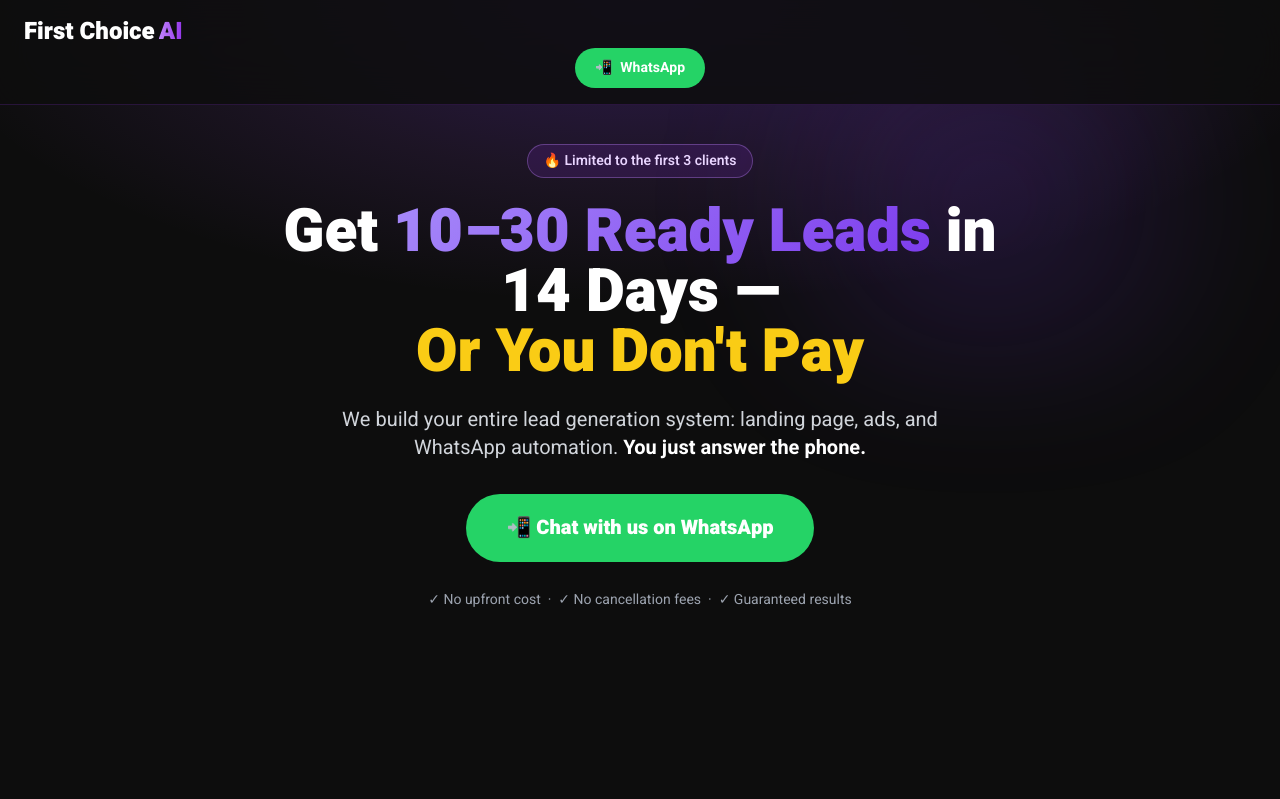
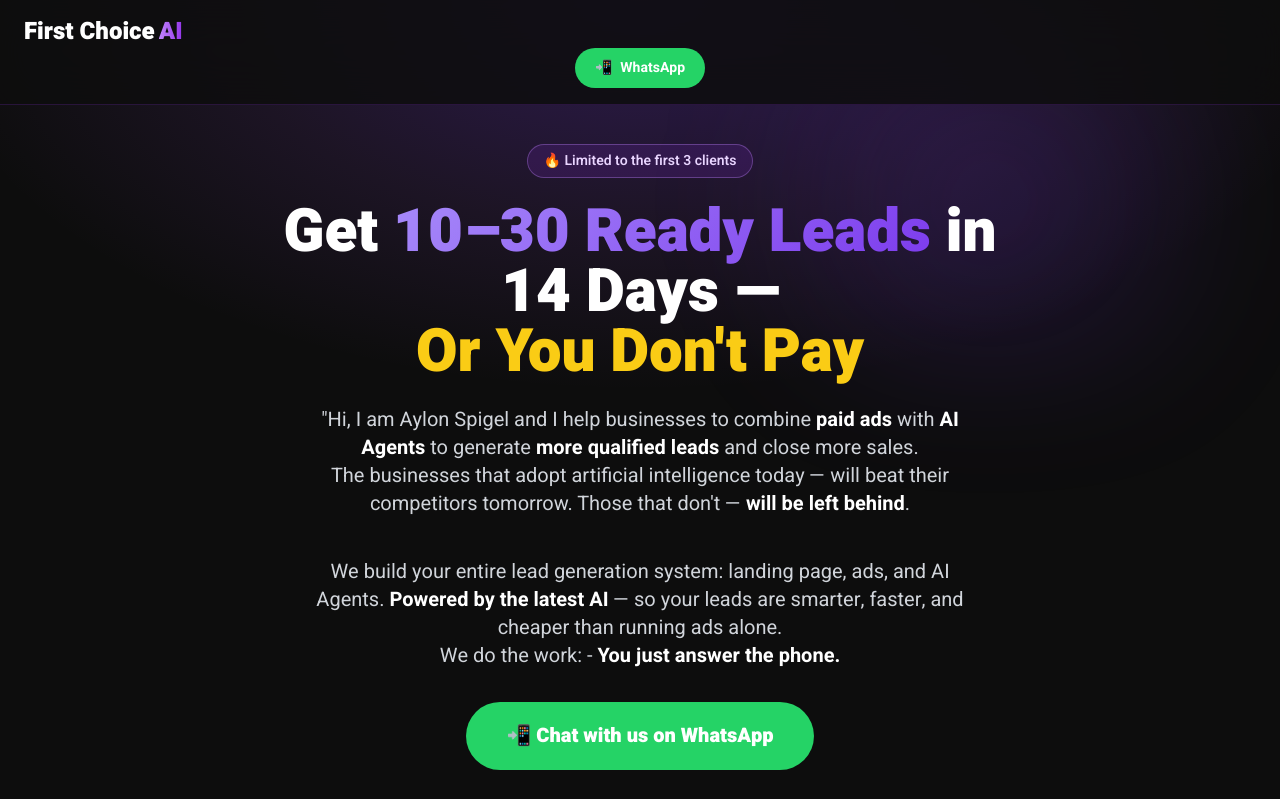
Before and after one commit to frontEndExpert/aylonspigel, a Next.js app: page /aioffer1 in a window 1280 px wide. Shown: the top 799 px of the page. Built offline with nearby package versions, Linux system fonts and the light colour scheme.

Commit message:
new aioffer1 copy

```diff
--- a/src/pages/aioffer.jsx
+++ b/src/pages/aioffer.jsx
@@ -302,7 +302,8 @@
           className="py-8 text-center text-sm border-t border-purple-600/20 text-gray-600"
         >
           כל הזכויות שמורות © 2025{ ' ' }
-          <span className="font-bold text-purple-600">First Choice AI</span>
+          <span className="font-bold text-purple-600">First Choice AI</span> -
+          <a href="https://aylonspigel.com/privacy-he/">מדיניות פרטיות</a>
         </footer>
 
       </div>
--- a/src/pages/aioffer1.jsx
+++ b/src/pages/aioffer1.jsx
@@ -94,10 +94,17 @@
               <span className="text-yellow-400">Or You Don't Pay</span>
             </h1>
 
+            <p className="text-lg sm:text-xl leading-relaxed mb-10 mx-auto max-w-2xl text-gray-300 text-right
+            sm:text-center">"Hi, I am Aylon Spigel and I help businesses to combine <strong className="text-white">paid ads</strong> with <strong className="text-white">AI Agents</strong> to generate <strong className="text-white">more qualified leads</strong> and close more sales.
+              <br />
+              The businesses that adopt artificial intelligence today — will beat their competitors tomorrow. Those that don't — <strong className="text-white">will be left behind</strong>.
+            </p>
+
             <p
               className="text-lg sm:text-xl leading-relaxed mb-10 mx-auto max-w-2xl text-gray-300 text-center"
             >
-              We build your entire lead generation system: landing page, ads, and WhatsApp automation.{ ' ' }
+              We build your entire lead generation system: landing page, ads, and AI Agents. <strong className="text-white">Powered by the latest AI</strong> — so your leads are smarter, faster, and cheaper than running ads alone.{ ' ' }
+              <br /> We do the work: -{ ' ' }
               <strong className="text-white">You just answer the phone.</strong>
             </p>
 
```
